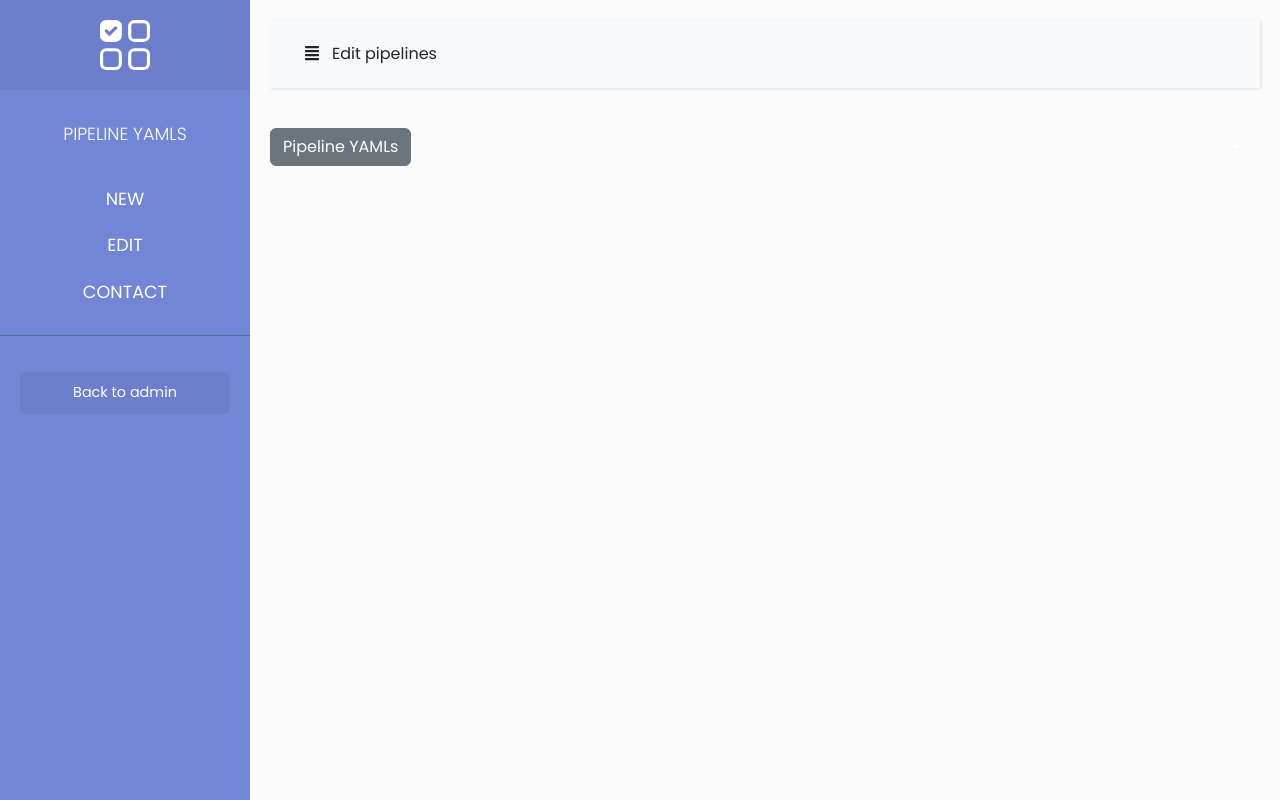
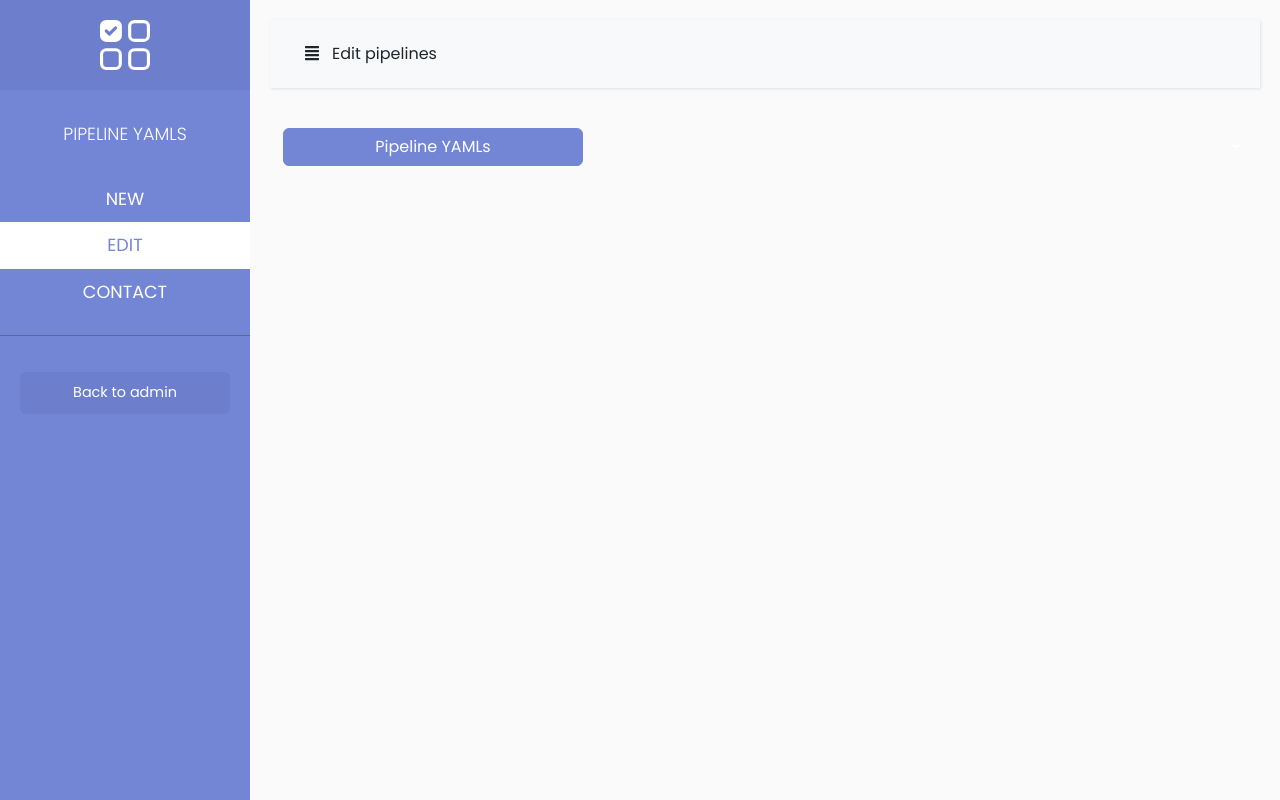
Before and after one commit to huifeidepangzi/GenericPipeline, a Django app: page /pipeline_configuration/edit_pipelines/ in a window 1280 px wide. Run offline with Django 5.2, Linux system fonts and the light colour scheme; the visitor is signed in with stand-in values (Sample User, id 1); data that the repository does not hold is empty; some libraries are stand-ins or nearby versions.

Commit message:
update edit yaml page style

```diff
--- a/pipeline_configuration/static/css/base.css
+++ b/pipeline_configuration/static/css/base.css
@@ -182,6 +182,11 @@ a.article:hover {
     justify-content: center !important;
 }
 
+.side-bar-link:hover {
+    background: #fff !important;
+    color: #7386D5 !important;
+}
+
 .side-bar-title {
     display: flex !important;
     justify-content: center !important;
--- a/pipeline_configuration/static/css/drag_and_drop.css
+++ b/pipeline_configuration/static/css/drag_and_drop.css
@@ -151,7 +151,7 @@
   border-color: rgb(226,226,226); /* Set the border color to grey */
   border-radius: 4px;
   font-weight: 600;
-  color: rgb(133, 133, 133); /* Set the text color to dark grey */
+  color: rgb(133, 133, 133);
   cursor: pointer; /* Change the cursor to a pointer */
   height: 700px;
   transition: color 0.8s ease, border-color 0.8s ease; /* Add a transition on the color property */
@@ -269,6 +269,29 @@ textarea:hover {
   border-color: #5e6bdf;
 }
 
+#pipeline-name-dropdown {
+  width: 300px;
+  color: #ffffff;
+  background-color: #7386D5;
+  border-color: #7386D5;
+  margin-left: 13px;
+}
+
+.existing-pipeline-yaml {
+  width: 300px;
+}
+
+.existing-pipeline-yaml:hover {
+  background-color: #7386D5;
+  cursor: pointer;
+  color: #ffffff;
+}
+
+#pipeline-name-dropdown:hover {
+  background-color: #5e6bdf; /* Change the text color to black when hovering */
+  border-color: #5e6bdf; /* Change the border color to black when hovering */
+}
+
 #add-new-step-button {
   width: 150px;
   font-size: 16px;
--- a/pipeline_configuration/static/js/edit_existing_workflow.js
+++ b/pipeline_configuration/static/js/edit_existing_workflow.js
@@ -1,5 +1,7 @@
 const editYamlForm = document.querySelector("#edit-yaml-form");
 
+$(".side-bar-link").css('background', '#7386D5').css('color', '#fff');
+$("#side-bar-edit-button").css('background', '#fff').css('color', '#7386D5');
 
 editYamlForm.addEventListener('submit', function (e) {
   e.preventDefault()
--- a/pipeline_configuration/static/js/save_new_workflow.js
+++ b/pipeline_configuration/static/js/save_new_workflow.js
@@ -1,5 +1,7 @@
 const newYamlCreationForm = document.querySelector("#new-yaml-creation-form");
 
+$(".side-bar-link").css('background', '#7386D5').css('color', '#fff');
+$("#side-bar-new-button").css('background', '#fff').css('color', '#7386D5');
 
 newYamlCreationForm.addEventListener('submit', function (e) {
   e.preventDefault()
@@ -37,6 +39,9 @@ newYamlCreationForm.addEventListener('submit', function (e) {
   }).then(response => {
     var saveResultMessageLocation = document.getElementById("save-result-message");
     if (response.ok) {
+      // disable the save button
+      $("#save-pipeline-button").attr("disabled", "disabled");
+
       response.json().then(data => {
         saveResultMessageLocation.innerHTML = `
         <div class="alert alert-success alert-dismissible fade show" role="alert">
--- a/pipeline_configuration/templates/base.html
+++ b/pipeline_configuration/templates/base.html
@@ -66,10 +66,10 @@
                     </ul>
                 </li> {% endcomment %}
                 <li>
-                    <a href="/pipeline_configuration/add_pipeline/" class="side-bar-link">NEW</a>
+                    <a href="/pipeline_configuration/add_pipeline/" id="side-bar-new-button" class="side-bar-link">NEW</a>
                 </li>
                 <li>
-                    <a href="/pipeline_configuration/edit_pipelines/" class="side-bar-link">EDIT</a>
+                    <a href="/pipeline_configuration/edit_pipelines/" id="side-bar-edit-button" class="side-bar-link">EDIT</a>
                 </li>
                 <li>
                     <a href="#" class="side-bar-link">CONTACT</a>
--- a/pipeline_configuration/templates/edit_pipeline.html
+++ b/pipeline_configuration/templates/edit_pipeline.html
@@ -11,10 +11,10 @@
 
 {% block content %}
 <div class="dropdown">
-    <button class="btn btn-secondary dropdown-toggle" type="button" id="dropdownMenuButton" data-toggle="dropdown" aria-haspopup="true" aria-expanded="false">
+    <button class="btn btn-secondary dropdown-toggle" type="button" id="pipeline-name-dropdown" data-toggle="dropdown" aria-haspopup="true" aria-expanded="false">
       Pipeline YAMLs
     </button>
-    <div class="dropdown-menu existing-pipeline-yaml-dropdown" aria-labelledby="dropdownMenuButton">
+    <div class="dropdown-menu existing-pipeline-yaml-dropdown" aria-labelledby="pipeline-name-dropdown">
       {% for pipeline_name in all_pipeline_names %}
         <a class="dropdown-item existing-pipeline-yaml" value="{{pipeline_name}}">{{ pipeline_name }}</a>
       {% endfor %}
```
